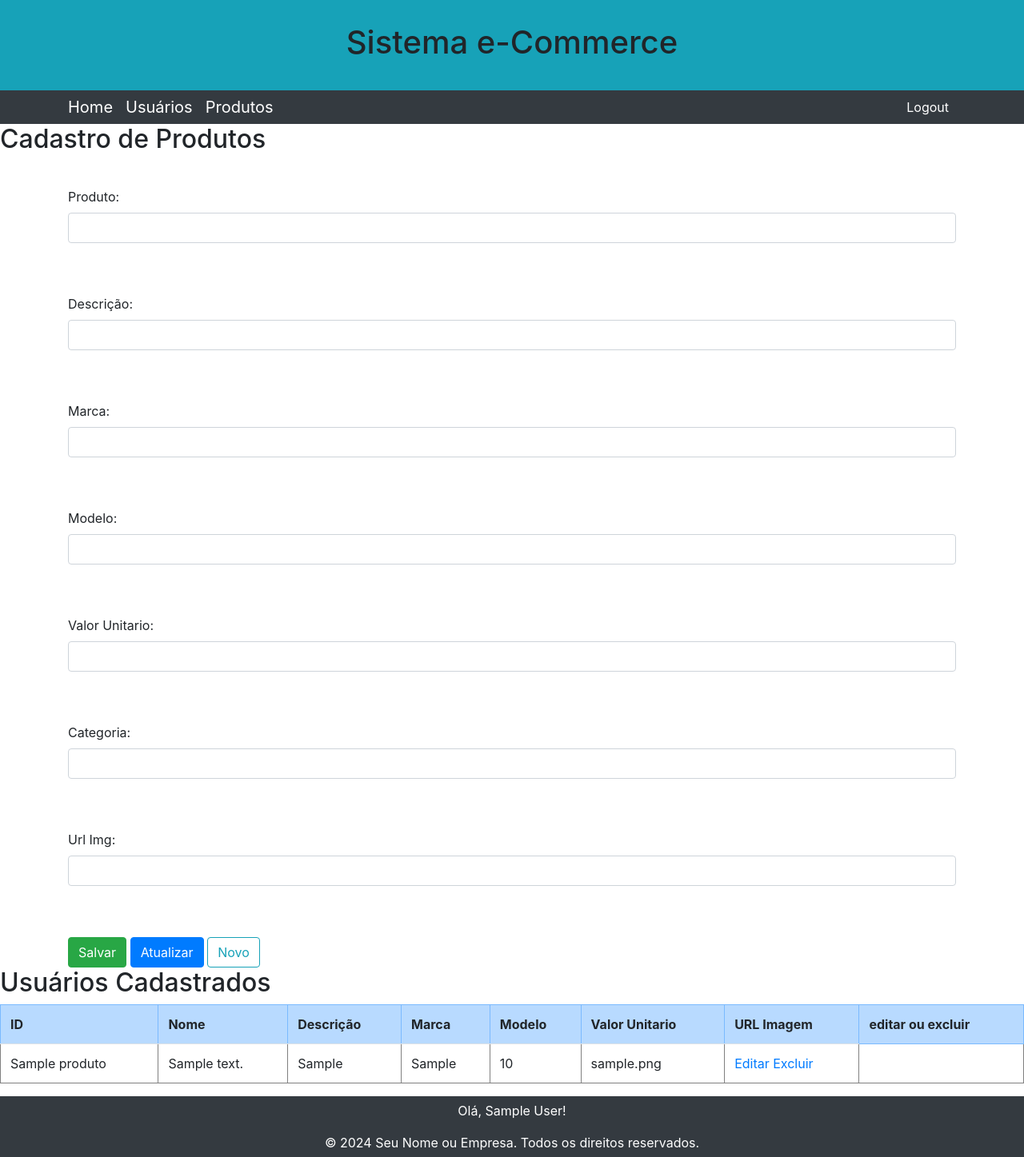
After one commit to Flavio-Grillo/aulaprogweb, a PHP site: page /produtos_cadastro.php in a window 1280 px wide. The commit adds this page. Shown: the whole page at 80% size. Run offline with PHP 8.4, Linux system fonts and the light colour scheme; the visitor is signed in with stand-in values (Sample User, id 1); tables that the repository leaves empty or names only in its code hold one stand-in row (values such as "Sample post").

Commit message:
segunda parte

```diff
--- a/header.php
+++ b/header.php
@@ -15,6 +15,7 @@
         <div class="container">
             <a class="navbar-brand" href="principal.php">Home</a>
             <a class="navbar-brand" href="usuarios_cadastro.php">Usuários</a>
+            <a class="navbar-brand" href="produtos_cadastro.php">Produtos</a>
             <div class="collapse navbar-collapse">
                 <ul class="navbar-nav ml-auto">
                     <li class="nav-item">
--- a/principal_controller.php
+++ b/principal_controller.php
@@ -1,12 +1,15 @@
 <?php
-//Prepara pa gerenciar a sessão
-session_start();
-
+// Inicia a sessão apenas se necessário
+if (session_status() == PHP_SESSION_NONE) {
+    session_start();
+}
 // Verifica se o usuário está registrado na sessão (logado)
 if (!isset($_SESSION['email'])) {
     header("Location: index.php");
     exit();
 }
+
+
 
 // Armazena informações do usuário
 $nome = $_SESSION['nome'];
--- /dev/null
+++ b/produtos_cadastro.php
@@ -0,0 +1,96 @@
+<?php
+include 'produtos_controller.php';
+include 'header.php';
+
+//Pega todos os usuários para preencher os dados da tabela
+$product = getProducts();
+
+//Variável que guarda o ID do usuário que será editado
+$productToEdit = null;
+
+// Verifica se existe o parâmetro edit pelo método GET
+// e sé há um ID para edição de usuário
+if (isset($_GET['edit'])) {
+    $productToEdit = getProducts($_GET['edit']);
+}
+?>
+<body>
+    <script src="js/main.js"></script>
+    <h2>Cadastro de Produtos</h2>
+    <div class="container mt-3">
+    <form method="POST" action="">
+        <input type="hidden" id="id" name="id" value="<?php echo $productToEdit['id'] ?? ''; ?>">
+
+        <div class="mb-3 mt-3">
+        <label for="nome" class="form-label">Produto:</label>
+        <input type="text" id="nome" class="form-control" name="nome" value="<?php echo $productToEdit['nome'] ?? ''; ?>" required><br><br>
+        </div>
+
+        <div class="form-group">
+        <label for="telefone">Descrição:</label>
+        <input type="text" id="descricao" class="form-control" name="descricao" value="<?php echo $productToEdit['descricao'] ?? ''; ?>" required><br><br>
+        </div>
+
+        <div class="form-group">
+        <label for="email">Marca:</label>
+        <input type="text" id="marca" class="form-control" name="marca" value="<?php echo $productToEdit['marca'] ?? ''; ?>" required><br><br>
+        </div>
+
+        <div class="form-group">
+        <label for="text">Modelo:</label>
+        <input type="text" class="form-control" id="modelo" name="modelo" required><br><br>
+        </div>
+
+        <div class="form-group">
+        <label for="text">Valor Unitario:</label>
+        <input type="text" class="form-control" id="valorunitario" name="valorunitario" required><br><br>
+        </div>
+
+        <div class="form-group">
+        <label for="senha">Categoria:</label>
+        <input type="text" class="form-control" id="categoria" name="categoria" required><br><br>
+        </div>
+
+        <div class="form-group">
+        <label for="text">Url Img:</label>
+        <input type="text" class="form-control" id="url_img" name="url_img" required><br><br>
+        </div>
+
+        <button type="submit" class="btn btn-success" name="save">Salvar</button>
+        <button type="submit" class="btn btn-primary" name="update">Atualizar</button>
+        <button type="button" class="btn btn-outline-info" onclick="clearForm()">Novo</button>
+    </form>
+    </div>
+    <h2>Usuários Cadastrados</h2>
+
+    <table class= "table" border="1">
+        <tr class= "table-primary">
+            <th>ID</th>
+            <th>Nome</th>
+            <th>Descrição</th>
+            <th>Marca</th>
+            <th>Modelo</th>
+            <th>Valor Unitario</th>
+            <th>URL Imagem</th>
+            <th>editar ou excluir</th>
+        </tr>
+        <!--Faz um loop FOR no resultset de usuários e preenche a tabela-->
+        <?php foreach ($product as $products): ?>
+            <tr>
+                <td><?php echo $products['nome']; ?></td>
+                <td><?php echo $products['descricao']; ?></td>
+                <td><?php echo $products['marca']; ?></td>
+                <td><?php echo $products['modelo']; ?></td>
+                <td><?php echo $products['valorunitario']; ?></td>
+                <td><?php echo $products['url_img']; ?></td>
+                <td>
+                    <a href="?edit=<?php echo $products['id']; ?>">Editar</a>
+                    <a href="?delete=<?php echo $products['id']; ?>" onclick="return confirm('Tem certeza que deseja excluir?');">Excluir</a>
+                </td>
+            </tr>
+        <?php endforeach; ?>
+    </table>
+    <?php include 'footer.php';?>
+
+</body>
+</html>
--- /dev/null
+++ b/produtos_controller.php
@@ -0,0 +1,54 @@
+<?php
+include 'db.php';
+
+session_start();
+
+function saveProduct($nome, $descricao, $marca, $modelo, $valorunitario, $categoria, $url_img) {
+    global $conn;
+    $stmt = $conn->prepare("INSERT INTO produtos (nome, descricao, marca, modelo, valorunitario, categoria, url_img) VALUES (?, ?, ?, ?, ?, ?, ?)");
+    $stmt->bind_param("ssssiss", $nome, $descricao, $marca, $modelo, $valorunitario, $categoria, $url_img);
+    return $stmt->execute();
+}
+
+function getProducts() {
+    global $conn;
+    $result = $conn->query("SELECT * FROM produtos");
+    return $result->fetch_all(MYSQLI_ASSOC);
+}
+
+function getProduct($id) {
+    global $conn;
+    $stmt = $conn->prepare("SELECT * FROM produtos WHERE id = ?");
+    $stmt->bind_param("i", $id);
+    $stmt->execute();
+    return $stmt->get_result()->fetch_assoc();
+}
+
+function updateProduct($nome, $descricao, $marca, $modelo, $valorunitario, $categoria, $url_img) {
+    global $conn;
+    $stmt = $conn->prepare("UPDATE produtos SET nome = ?, descricao = ?,  marca = ?, modelo = ? WHERE id = ?, valorunitario = ? WHERE id = ?, categoria = ? WHERE id = ?, url_img = ? WHERE id = ?");
+    $stmt->bind_param("ssssissi", $nome, $descricao, $marca, $modelo, $valorunitario, $categoria, $url_img, $id);
+    return $stmt->execute();
+}
+
+function deleteProduct($id) {
+    global $conn;
+    $stmt = $conn->prepare("DELETE FROM produtos WHERE id = ?");
+    $stmt->bind_param("i", $id);
+    return $stmt->execute();
+}
+
+// Processamento do formulário
+if ($_SERVER["REQUEST_METHOD"] == "POST") {
+    if (isset($_POST['save'])) {
+        saveProduct($_POST['nome'], $_POST['descricao'], $_POST['marca'], $_POST['modelo'], $_POST['valorunitario'], $_POST['categoria'], $_POST['url_img']);
+    } elseif (isset($_POST['update'])) {
+        updateProduct($_POST['nome'], $_POST['descricao'], $_POST['marca'], $_POST['modelo'], $_POST['valorunitario'], $_POST['categoria'], $_POST['url_img']);
+    }
+}
+
+// Processamento da exclusão
+if (isset($_GET['delete'])) {
+    deleteProduct($_GET['delete']);
+}
+?>
```
Also changed, not shown: usuarios_cadastro.php (+5 -4 lines).
